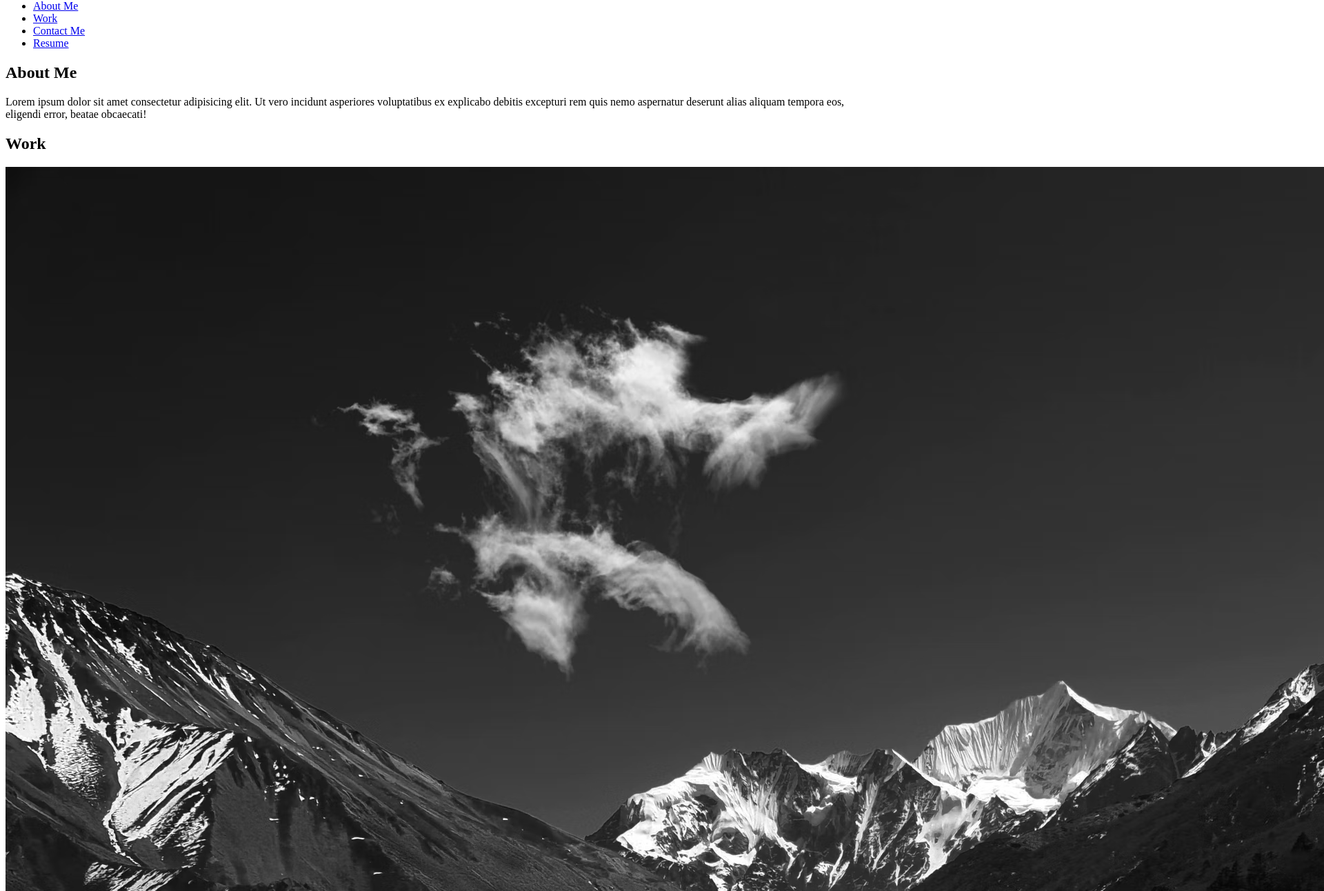
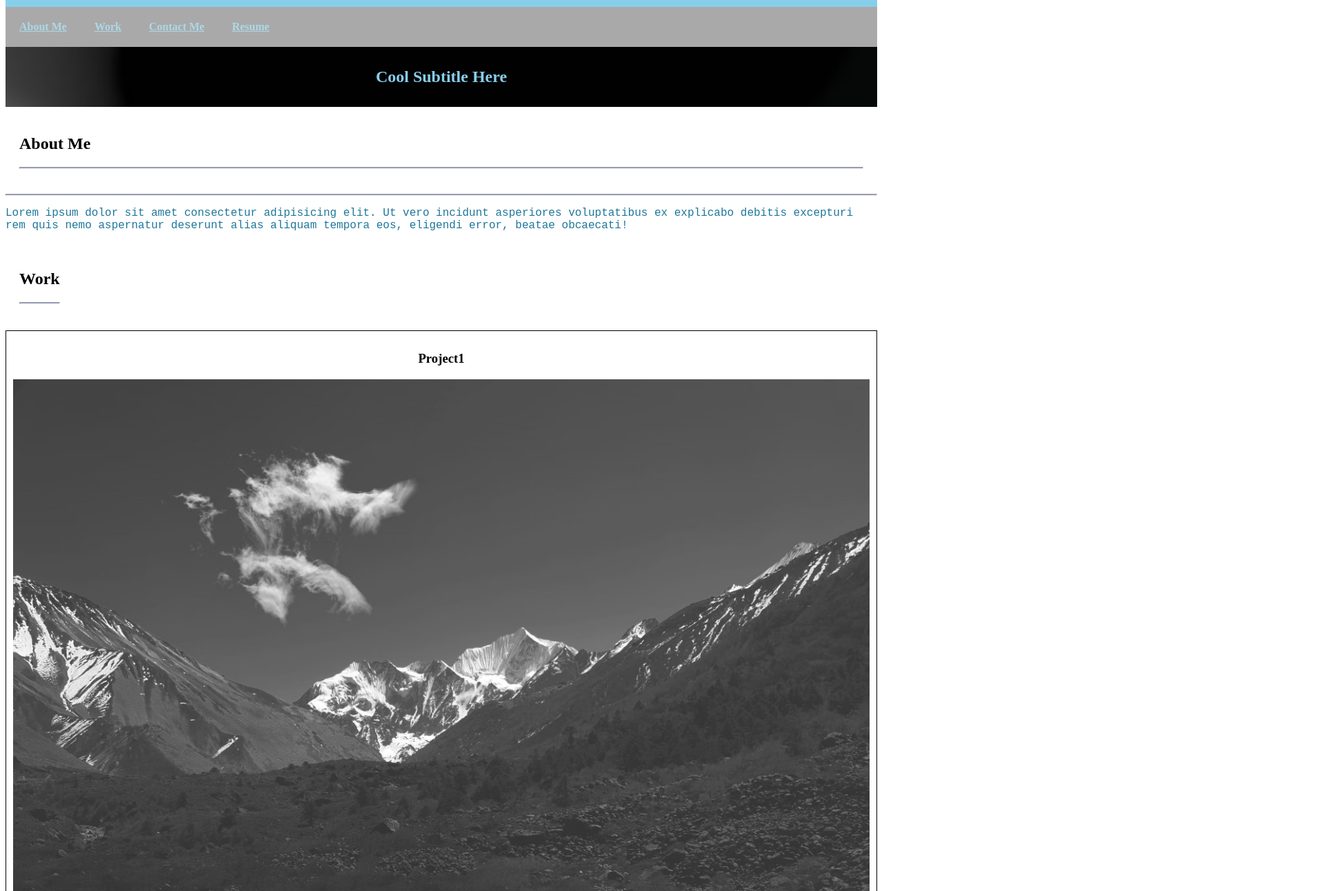
Before and after one commit to aaansari123/Module-2-Challenge-Ansari, a plain HTML site: page index.html in a window 1280 px wide. Shown: the part 80-1372 px from the top of the page at 69% size, 1920 px wide, since content can reach past the window. Drawn offline with Linux system fonts and the light colour scheme; files that its build step writes are made by us from their sources.

Commit message:
made images behave correctly

```diff
--- a/assets/reset.css
+++ b/assets/reset.css
@@ -0,0 +1,5 @@
+* {
+    margin: 0;
+    padding: 0;
+    box-sizing: border-box;
+  }
--- a/assets/style.css
+++ b/assets/style.css
@@ -0,0 +1,114 @@
+* {
+    box-sizing: border-box;
+  }
+  header {
+    padding: 1px;
+    text-align: left;
+    background: skyblue;
+    color: darkgray;
+    text-align: center;
+  }
+
+  hr{
+    height: 3px;
+    background-color:rgb(147, 158, 204);
+    opcaity: 0.5;
+  }
+  nav {
+    display: flex;
+    text-align: center;
+    background-color: darkgray;
+
+  }
+
+  nav a{
+    list-style: none;
+    text-align: center;
+    text-decoration: none;
+    margin: 20px;
+    color: lightblue;
+    text-decoration: underline;
+    font-weight: bold;
+  }
+
+
+.subtitle{
+    text-align: center;
+    background-image: url(./images/laptop.png);
+    padding: 10px;
+    color: skyblue;
+}
+
+main {
+    display: flex;
+    flex-wrap: wrap;
+  }
+
+  aside {
+    flex: 1;
+    padding: 20px;
+  }
+
+.About{
+    font-size: 16px;
+    font-family: 'Courier New', Courier, monospace;
+    color: rgb(30, 119, 155);
+}
+.Work{
+    padding-bottom: 10px;
+}
+.workImages {
+
+    background-color: #fff;
+    display: flex;
+    flex-wrap: wrap;
+  }
+
+  img{
+    opacity: 80%;
+  }
+
+  img:hover{
+    opacity: 100%;
+  }
+
+
+  footer{
+    text-align: center;
+    text-decoration: underline;
+    color: lightblue;
+  }
+  footer > ul{
+    color: black;
+    list-style: none;
+    text-decoration: underline;
+    text-align: center;
+    line-height: 1.5;
+  }
+
+  .project {
+    border-style: solid;
+    border-width: 1px;
+    padding: 10px;
+    float: left;
+    width: 50%;
+  }
+  .project h3{
+    text-align: center;
+}
+.big{
+    width: 100%;
+}
+  img {
+    width: 100%;
+  }
+  @media screen and (max-width: 992px) {
+  }
+
+  @media screen and (max-width: 768px) {
+    .test{
+        width: 100%;
+    }
+    .project {
+      width: 100%;
+    }
--- a/index.html
+++ b/index.html
@@ -5,29 +5,38 @@
     <title>Asad Ansari Portfolio!</title>
     <meta charset="UTF-8" />
     <meta name="viewport" content="width=device-width, initial-scale=1" />
-    <link rel="stylesheet" type="text/css" href="./assets/css/reset.css" />
-    <link rel="stylesheet" type="text/css" href="./assets/css/style.css" />
+    <link rel="stylesheet" type="text/css" href="./assets/style.css" />
   </head>
   <!-- Create body with nav bar, sub header, main section with a sidebar, and a footer that holds contact links-->
   <body>
       <!-- Nav Bar with name and links to key parts of page-->
     <header>
         <h1>Ansari</h1>
-        <ul>
-            <li> <a href = "#About" >About Me</a></li>
-            <li> <a href = "#" >Work</a></li>
-            <li> <a href = "#Contact" >Contact Me</a></li>
-            <li> <a href = "#" >Resume</a></li>
-        </ul>
+
 
     </header>
+    <nav class = "nav">
+       <a href = "#About" >About Me</a></li>
+       <a href = "#" >Work</a></li>
+       <a href = "#Contact" >Contact Me</a></li>
+       <a href = "#" >Resume</a></li>
+    </nav>
+
+    <section class = "subtitle">
+      <h2>Cool Subtitle Here</h2>
+    </section>
 
       <!-- main will hold an about me section, a work section with 5 images linking to five works, and sidebar. Should be setup to be responsive-->
     <main>
           <!-- About me Section-->
-        <section clas = "About">
+        <aside class = "sidebar1">
+          <h2>About Me</h2>
+          <hr>
+        </aside>
 
-            <h1>About Me</h1>
+        <section class = "About">
+
+          <hr>
 
             <p>Lorem ipsum dolor sit amet consectetur adipisicing elit. Ut vero incidunt asperiores voluptatibus ex explicabo debitis excepturi rem quis nemo aspernatur deserunt alias aliquam tempora eos, eligendi error, beatae obcaecati!</p>
 
@@ -37,29 +46,43 @@
 
           <section class = "Work">
 
-            <h2>Work</h2>
+            <aside class = "sidebar2">
+              <h2>Work</h2>
+              <hr>
+            </aside>
 
           </section>
         <!--Place images with links to projects-->
-          <section class = "project one">
-            <img src="./assets/images/mountains.png" alt="Black and White Mountain Range" />
+      <section class = "workImages">
+          <section class = "project big">
+            <h3>Project1</h3>
+            <img id = "img1" src="./assets/images/mountains.png" alt="Black and White Mountain Range" />
           </section>
 
-          <section class = "project two">
+          <section class = "project">
+            <h3>Project2</h3>
+            <img src="./assets/images/laptop.png" alt="half closed laptop surrounded by red light" />
 
           </section>
 
-          <section class = "project three">
+          <section class = "project">
+            <h3>Project3</h3>
+            <img src="./assets/images/phones.png" alt="mosaic compilation of iphone backs, of various colors" />
 
           </section>
 
-          <section class = "project four">
+          <section class = "project">
+            <h3>Project4</h3>
+            <img src="./assets/images/robot.png" alt="Small robot alone" />
 
           </section>
 
-          <section class = "project five">
+          <section class = "project">
+            <h3>Project5</h3>
+            <img src="./assets/images/slimbook.png" alt="small white laptop" />
 
           </section>
+        </section>
 
     </main>
 
@@ -67,6 +90,7 @@
     <footer id = "Contact">
 
         <h2>Contact Me</h2>
+        <hr>
         <ul>
             <li>555-555-5555</li>
             <li><a href = "#">asadali1029@gmail.com</a></li> <!--lookup how to link email again, did it in an activity!!!-->
```
Also changed, not shown: assets/images/laptop.png (added), assets/images/phones.png (added), assets/images/robot.png (added), assets/images/slimbook.png (added).
